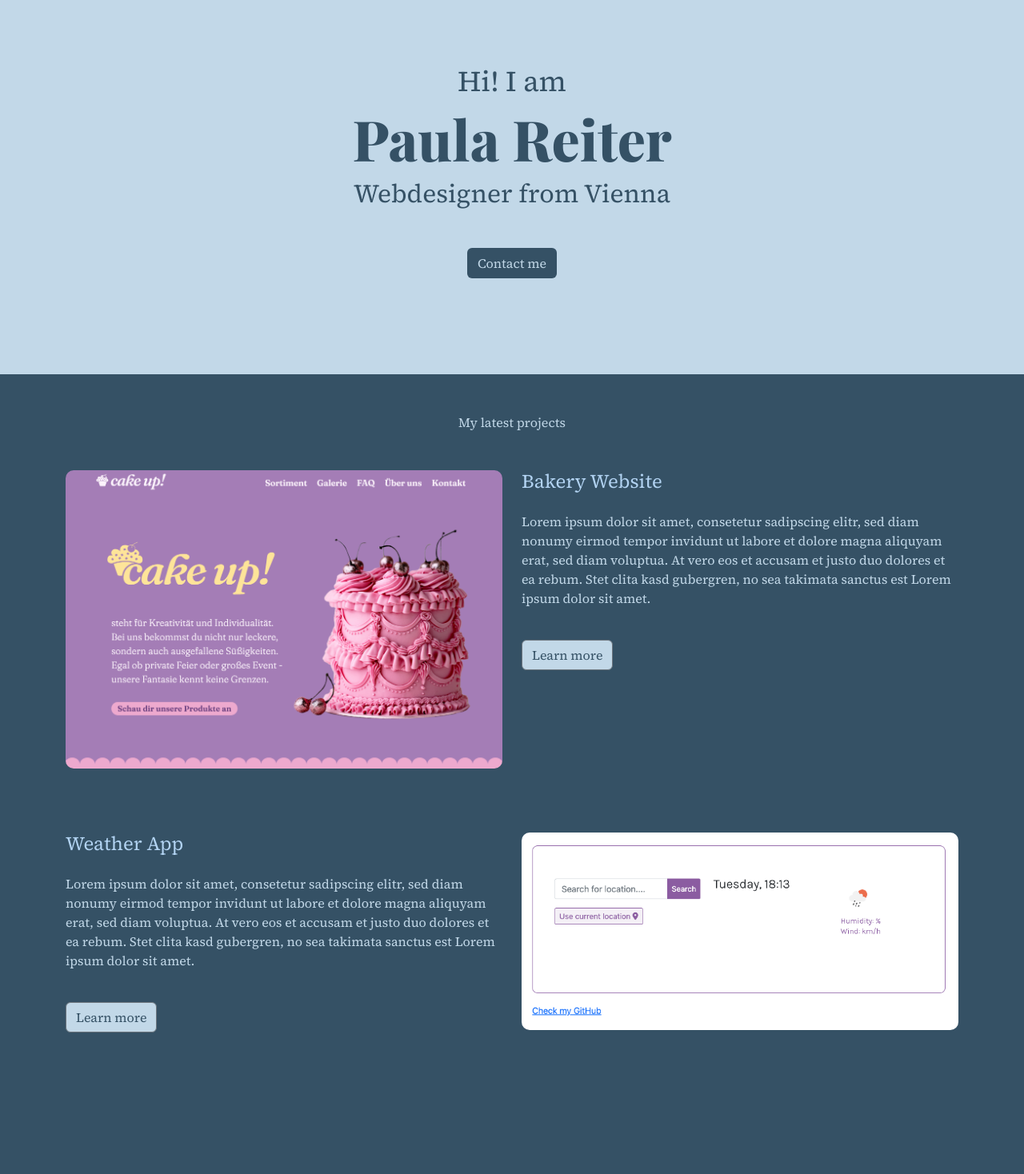
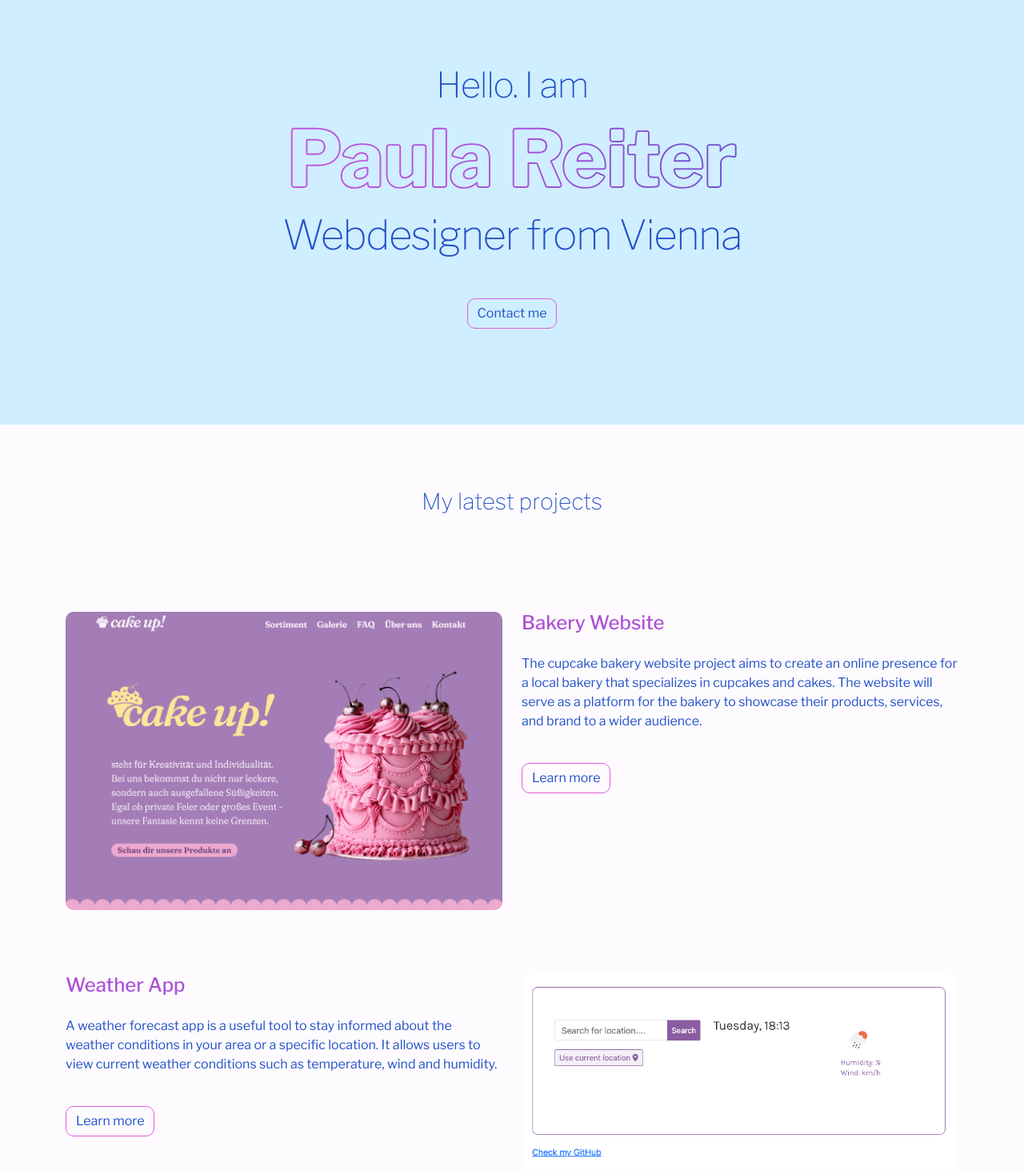
Before and after one commit to p0stro/portfolio-shecodes, a plain HTML site: page index.html in a window 1280 px wide. Shown: the part 40-1508 px from the top of the page at 80% size. Before the commit the page ends 1411 px from the top, so only its background shows below. Drawn offline with nearby package versions, Linux system fonts and the light colour scheme.

Commit message:
Fix content and styling

```diff
--- a/index.html
+++ b/index.html
@@ -19,7 +19,7 @@
     <link rel="preconnect" href="https://fonts.googleapis.com" />
     <link rel="preconnect" href="https://fonts.gstatic.com" crossorigin />
     <link
-      href="https://fonts.googleapis.com/css2?family=Playfair+Display:wght@800&family=Source+Serif+4:wght@400;800&display=swap"
+      href="https://fonts.googleapis.com/css2?family=Libre+Franklin:wght@100;400;500;700&display=swap"
       rel="stylesheet"
     />
     <script
@@ -30,13 +30,13 @@
   </head>
   <body>
     <div class="hero">
-      <h3>Hi! I am</h3>
+      <h3>Hello. I am</h3>
       <h1>Paula Reiter</h1>
       <h2 class="mb-4">Webdesigner from Vienna</h2>
 
-      <a href="#" class="btn btn-branding mt-4">Contact me</a>
+      <a href="#" class="btn mt-4">Contact me</a>
     </div>
-    <p class="text-center m-5">My latest projects</p>
+    <h5 class="text-center">My latest projects</h5>
     <div class="container">
       <div class="row">
         <div class="col d-none d-md-block">
@@ -49,33 +49,50 @@
         <div class="col">
           <h4 class="mb-4">Bakery Website</h4>
           <p>
-            Lorem ipsum dolor sit amet, consetetur sadipscing elitr, sed diam
-            nonumy eirmod tempor invidunt ut labore et dolore magna aliquyam
-            erat, sed diam voluptua. At vero eos et accusam et justo duo dolores
-            et ea rebum. Stet clita kasd gubergren, no sea takimata sanctus est
-            Lorem ipsum dolor sit amet.
+            The cupcake bakery website project aims to create an online presence
+            for a local bakery that specializes in cupcakes and cakes. The
+            website will serve as a platform for the bakery to showcase their
+            products, services, and brand to a wider audience.
           </p>
-          <a href="#" class="btn btn-secondary mt-4">Learn more</a>
+          <a href="#" class="btn mt-4">Learn more</a>
         </div>
       </div>
       <div class="row">
         <div class="col">
           <h4 class="mb-4">Weather App</h4>
           <p>
-            Lorem ipsum dolor sit amet, consetetur sadipscing elitr, sed diam
-            nonumy eirmod tempor invidunt ut labore et dolore magna aliquyam
-            erat, sed diam voluptua. At vero eos et accusam et justo duo dolores
-            et ea rebum. Stet clita kasd gubergren, no sea takimata sanctus est
-            Lorem ipsum dolor sit amet.
+            A weather forecast app is a useful tool to stay informed about the
+            weather conditions in your area or a specific location. It allows
+            users to view current weather conditions such as temperature, wind
+            and humidity.
           </p>
-          <a href="#" class="btn btn-secondary mt-4">Learn more</a>
+          <a href="#" class="btn mt-4">Learn more</a>
         </div>
         <div class="col d-none d-md-block">
           <img
             src="/images/weather-app.png"
             class="img-fluid"
-            alt="Snippet from weather forecast app"
+            alt="Snippet from website of a teacher"
           />
+        </div>
+      </div>
+      <div class="row">
+        <div class="col d-none d-md-block">
+          <img
+            src="/images/teacher.png"
+            class="img-fluid"
+            alt="Snippet of a bakery homepage"
+          />
+        </div>
+        <div class="col">
+          <h4 class="mb-4">Teacher Website</h4>
+          <p>
+            This project is for a website of a German teacher who offers a
+            variety of courses and produces a podcast about Austria. The design
+            was created in Figma for the Digital Designer Course in 2022 and
+            includes desktop and mobile designs for six pages.
+          </p>
+          <a href="#" class="btn mt-4">Learn more</a>
         </div>
       </div>
     </div>
--- a/styles/portfolio.css
+++ b/styles/portfolio.css
@@ -1,29 +1,36 @@
 :root {
-  --primary-color: #355165;
-  --secondary-color: #c2d8e8;
-  --heading-font-family: "Playfair Display", serif;
-  --default-font-family: "Source Serif 4", serif;
+  --primary-color: #2250c7;
+  --secondary-color: #cfeeff;
+  --default-font-family: "Libre Franklin", sans-serif;
 }
 
 body {
-  background-color: var(--primary-color);
+  background-color: #fdfbfe;
   font-family: var(--default-font-family);
   margin: 0px;
 }
 
 h1 {
-  color: var(--primary-color);
-  font-family: var(--heading-font-family);
-  font-weight: 800;
-  font-size: 70px;
+  color: var(--secondary-color);
+  font-family: var(--default-font-family);
+  font-weight: 700;
+  font-size: 96px;
+  background: linear-gradient(to right, #e05ce2, #ac51d7, #2250c7);
+  -webkit-background-clip: text;
+  -webkit-text-stroke: 0.04em transparent;
 }
 
+h2,
+h3 {
+  font-weight: 100;
+  letter-spacing: -0.03em;
+}
 h2 {
-  font-size: 44pxf;
+  font-size: 51px;
 }
 
 h3 {
-  font-size: 36px;
+  font-size: 44px;
 }
 
 .hero h2,
@@ -34,7 +41,7 @@ h3 {
 p {
   font-family: var(--default-font-family);
   font-weight: 400;
-  color: var(--secondary-color);
+  color: var(--primary-color);
 }
 
 .hero {
@@ -43,28 +50,30 @@ p {
   padding: 120px 0;
 }
 
-.btn-branding {
-  background: var(--primary-color);
-  border-radius: 6px;
-  color: var(--secondary-color);
+.btn {
+  border-color: #e05ce2;
+  border-radius: 10px;
+  color: var(--primary-color);
 }
 
-.btn-branding:hover {
+.btn:hover {
   background: var(--primary-color);
   color: var(--secondary-color);
 }
 
 h4 {
-  color: #b2d3f2;
+  color: #ac51d7;
+}
+
+h5 {
+  font-weight: 100;
+  color: var(--primary-color);
+  margin: 80px auto 120px;
+  font-size: 28px;
 }
 
 img {
   border-radius: 10px;
-}
-
-.btn-secondary {
-  background-color: var(--secondary-color);
-  color: var(--primary-color);
 }
 
 .row {
@@ -77,14 +86,21 @@ img {
   }
 
   h1 {
-    font-size: 40px;
+    font-size: 44px;
+    -webkit-text-stroke: 0.06em transparent;
   }
   h2 {
-    font-size: 28px;
+    font-size: 24px;
   }
 
   h3 {
-    font-size: 24px;
+    font-size: 20px;
+  }
+
+  h5 {
+    color: var(--primary-color);
+    margin: 40px auto 80px;
+    font-size: 22px;
   }
 
   p {
```
Also changed, not shown: images/teacher.png (added), 2 other files.
